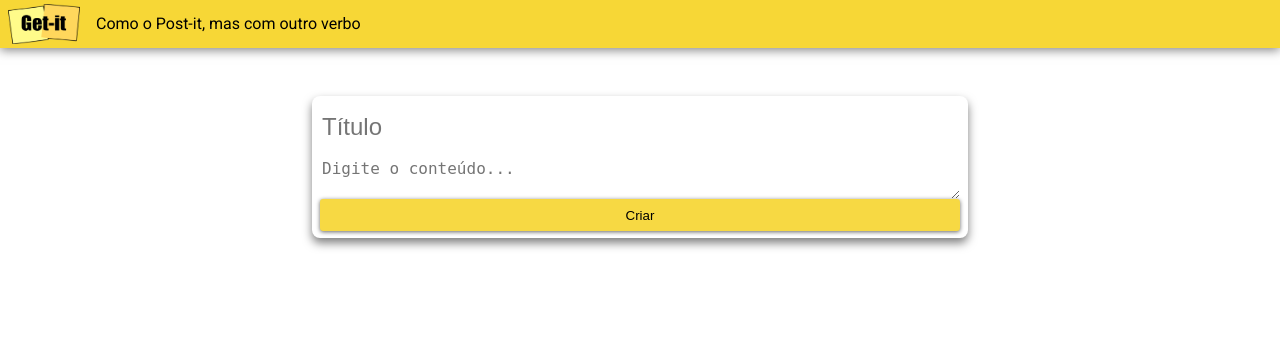
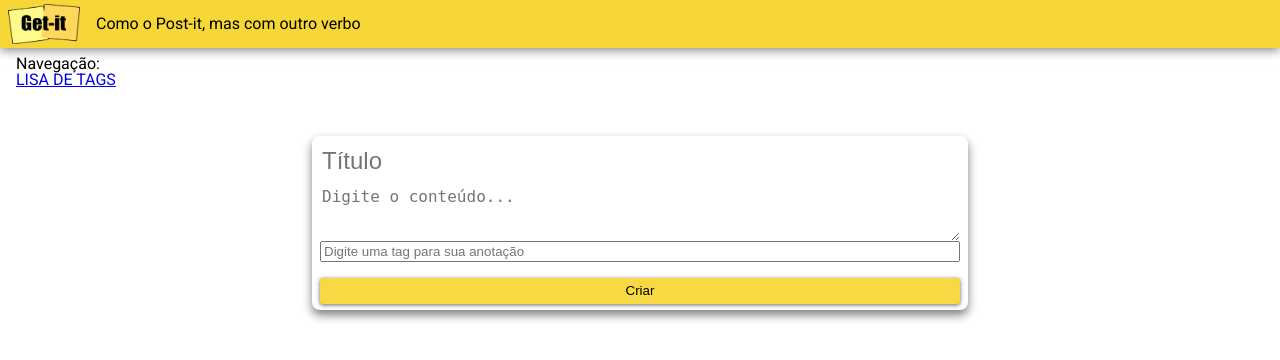
Before and after one commit to NicolasCho/Tecweb-projeto1-B, a Django app: page / in a window 1280 px wide. Shown: the top 360 px of the page. Run offline with Django 3.2, Linux system fonts and the light colour scheme; data that the repository does not hold is empty; some libraries are stand-ins or nearby versions.

Commit message:
implementa sistema de tags

```diff
--- a/notes/static/notes/css/getit.css
+++ b/notes/static/notes/css/getit.css
@@ -52,6 +52,18 @@ body {
   margin-right: 1rem;
 }
 
+.navegacao{
+  margin-left: 1rem;
+  margin-top: 0.5rem;
+  display: flex;
+  flex-direction: column;
+}
+
+h1{
+  margin-top: 1rem;
+  align-self: center;
+  font-size: xx-large;
+}
 
 .form-card{
   display: flex;
@@ -60,26 +72,30 @@ body {
   margin-left: auto;
   margin-right: auto;
   width: 40rem;
-  height: 8rem;
+  height: 10rem;
   box-shadow: 0 5px 10px 0 rgba(0,0,0,.5);
   border-radius: 0.5rem;
   padding: 0.5rem 0.5rem 0.4rem 0.5rem;
 }
 
-input{
+.form-card-title{
   border: none;
   margin-top: 0.5rem;
   font-size: 1.5rem;
   padding-bottom: 1rem;
+  height: 1rem;
 }
 
-textarea{
+.autoresize{
   border: none;
   font-size: 1rem;
-
+  height: 4rem;
 }
 
+
+
 .btn{
+  margin-top: 1rem;
   display: block;
   background-color: #f7d943;
   border: none;
@@ -123,6 +139,11 @@ textarea{
   color: #4c4c4c;
 }
 
+.card-tag{
+  margin-top: 2rem;
+  align-self: flex-end;
+}
+
 .btn-space{
   margin-top: 0rem;
   display: flex;
@@ -156,7 +177,7 @@ textarea{
 
 .edit-content{
   width: 500px;
-  height: 300px;
+  height: 350px;
   background-color: white;
   display: flex;
   flex-direction: column;
@@ -207,6 +228,8 @@ textarea{
   height: 2rem;
   box-shadow: 0 1px 4px rgba(0, 0, 0, .6);
 }
+
+
 
 .texto{
   margin-left: 3rem;
@@ -263,6 +286,21 @@ textarea{
   transform: rotate(5deg);
 }
 
+/* ------------------------------------------------------------------------------------------------------------*/
+
+.tag-container{
+  display: flex;
+}
+
+.tag-list{
+  margin-top: 3rem;
+  margin-left: 5rem;
+}
+
+.tag-link{
+  font-size: larger;
+}
+
 
 /* Você pode usar o CSS comentado abaixo, se ajudar */
 /* Fonte: https://codepen.io/CrisWoler/pen/ogXBLj */
--- a/notes/templates/notes/base.html
+++ b/notes/templates/notes/base.html
@@ -28,6 +28,6 @@
     </div>
 
     {% block content %} {% endblock %}
-    <script type="text/javascript" src="{% static 'notes/script/getit.js' %}"></script>
+
   </body>
 </html>
--- a/notes/templates/notes/index.html
+++ b/notes/templates/notes/index.html
@@ -3,6 +3,10 @@
 
 {% block content %}
 <main class="container">
+  <div class ='navegacao'>
+    <p>Navegação:</p>
+    <a href='http://127.0.0.1:8000/taglist'>LISA DE TAGS </a>
+  </div>
 
   <form class="form-card" method="POST">
     {% csrf_token %}
@@ -17,6 +21,12 @@
       name="detalhes"
       placeholder="Digite o conteúdo..."
     ></textarea>
+    <input
+      class="form-card-tag"
+      type="text"
+      name="tag-input"
+      placeholder="Digite uma tag para sua anotação"
+    />
     <button class="btn" type="submit">Criar</button>
   </form>
 
@@ -34,6 +44,9 @@
       <h3 class="card-title">{{ note.title }}</h3>
       <div class="card-content">
           <p>{{note.content}}</p>
+      </div>
+      <div class='card-tag'>
+          <a class='tag-index' href='taglist/{{ note.tag }}'> {{ note.tag }} </a>
       </div>
 
       <form id="delete-note-{{ note.id }}" method='POST' action="/delete">
@@ -73,6 +86,12 @@
           name="detalhes"
           placeholder="Digite o conteúdo..."
         ></textarea>
+        <input
+        class="edit-form-card-tag"
+        type="text"
+        name="edit-tag-input"
+        placeholder="Tag"
+      />
         <button class="edit-btn-post" type="submit">Editar</button>
       </form>
     </div>
@@ -80,4 +99,5 @@
 
 
 </main>
+<script type="text/javascript" src="{% static 'notes/script/getit.js' %}"></script>
 {% endblock %}
--- a/notes/urls.py
+++ b/notes/urls.py
@@ -2,8 +2,11 @@ from django.urls import path
 
 from . import views
 
+#https://docs.djangoproject.com/en/3.2/topics/http/urls/
 urlpatterns = [
     path('', views.index, name='index'),
     path('delete', views.delete, name='delete'),
-    path('update', views.update, name='update')
+    path('update', views.update, name='update'),
+    path('taglist',views.taglist, name='taglist'),
+    path('taglist/<str:tag_str>', views.tags ,name='tags')
 ]
--- a/notes/views.py
+++ b/notes/views.py
@@ -1,14 +1,22 @@
 from django.shortcuts import render, redirect
 from .models import Note
+from .models import Tag
 
 
 def index(request):
     if request.method == 'POST':
         title = request.POST.get('titulo')
         content = request.POST.get('detalhes')
-        # TAREFA: Utilize o title e content para criar um novo Note no banco de dados
+        tag_request = request.POST.get('tag-input')
+        tag_db = Tag(tag_str = tag_request)
 
-        nota = Note(title=title, content=content)
+        #https://docs.djangoproject.com/en/3.2/ref/models/querysets/#django.db.models.query.QuerySet.exists
+        if not Tag.objects.filter(pk=tag_request).exists():
+           tag_db.save()
+
+
+
+        nota = Note(title=title, content=content, tag=tag_db)
         nota.save()
 
         return redirect('index')
@@ -19,7 +27,13 @@ def index(request):
 def delete(request):
     if request.method == 'POST':
         id = request.POST.get('deletar')
-        Note.objects.filter(id=id).delete()
+        note = Note.objects.filter(id=id).first()#.delete()
+        deleted_note_tag = note.tag
+        note.delete()
+
+        #Deleta tag do db se náo existir mais notas com essa tag
+        if not Note.objects.filter(tag=deleted_note_tag.tag_str).exists():
+            deleted_note_tag.delete()
 
         return redirect('index')
     else:
@@ -31,10 +45,30 @@ def update(request):
         new_title = request.POST.get('titulo')
         new_content = request.POST.get('detalhes')
         id = request.POST.get('id')
+
+        new_tag = request.POST.get('edit-tag-input')
+        tag_db = Tag(tag_str = new_tag)
+        if not Tag.objects.filter(pk=new_tag).exists():
+            tag_db.save()
+
         note = Note.objects.filter(id=id)
-        note.update(title = new_title, content = new_content)
+        old_tag = note.first().tag
+        note.update(title = new_title, content = new_content, tag=tag_db)
+
+        #Ao atualizar, se náo existirem mais notas com a tag antiga, deletar tag do db
+        if not Note.objects.filter(tag=old_tag.tag_str).exists():
+            old_tag.delete()
 
         return redirect('index')
     else:
         all_notes = Note.objects.all()
         return render(request, 'notes/index.html', {'notes': all_notes})
+
+def taglist(request):
+    all_tags = Tag.objects.all()
+    return render(request, 'notes/taglist.html', {'tags': all_tags})
+
+def tags(request, tag_str):
+    tag = Tag.objects.filter(tag_str=tag_str).first()
+    tag_notes = Note.objects.filter(tag = tag_str)
+    return render(request, 'notes/tags.html', {'notes':tag_notes,'tag':tag})
```
Also changed, not shown: notes/models.py (+7 -0 lines), notes/static/notes/script/getit_tags.js (added, +30 -0 lines), notes/templates/notes/taglist.html (added, +23 -0 lines), notes/templates/notes/tags.html (added, +29 -0 lines), notes/migrations/0001_initial.py, notes/migrations/0002_alter_note_id.py (deleted).
